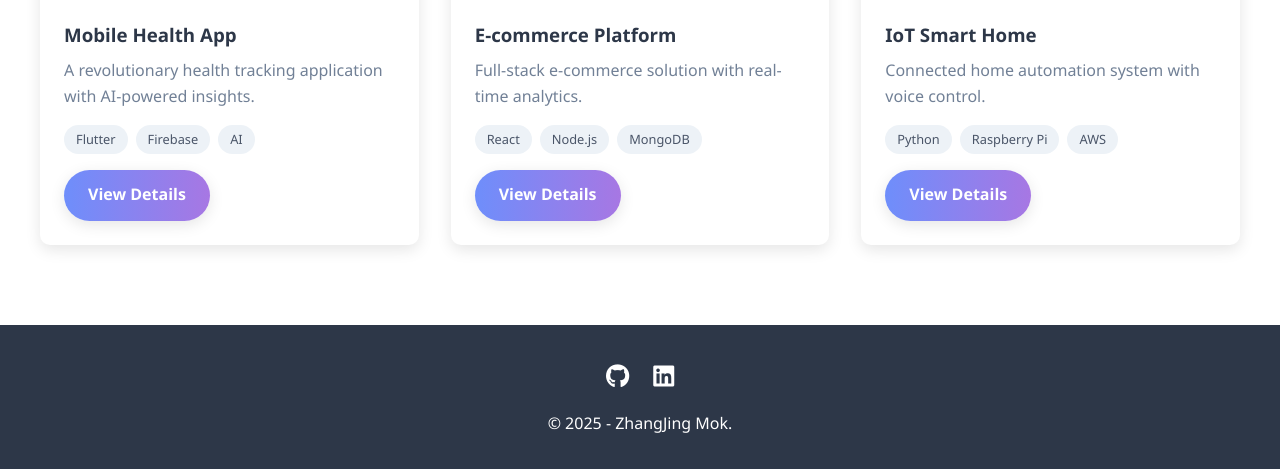
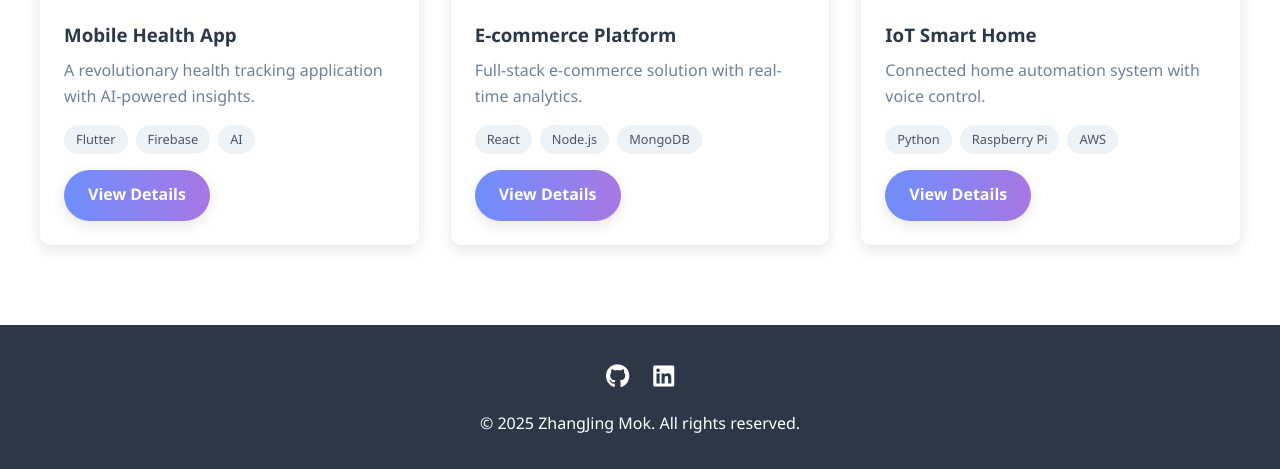
Before and after one commit to nokia2255/nokia2255.github.io, a Jekyll site: the page index.html, which Jekyll copies as it is, in a window 1280 px wide and 900 px high, scrolled down 865 px, cut to the strip 431-900 px from the top of the window. Built offline with Jekyll 4.4.1, drawn with Linux system fonts in a browser that asks for light colours.

Commit message:
Update index.html

```diff
--- a/index.html
+++ b/index.html
@@ -327,7 +327,7 @@
             <a href="https://github.com/nokia2255"><i class="fab fa-github"></i></a>
             <a href="www.linkedin.com/in/zhang-jing-mok-6247ba241"><i class="fab fa-linkedin"></i></a>
         </div>
-        <p>&copy; 2025 - ZhangJing Mok.</p>
+        <p>&copy; 2025 ZhangJing Mok. All rights reserved.</p>
     </footer>
 </body>
 </html>
```
